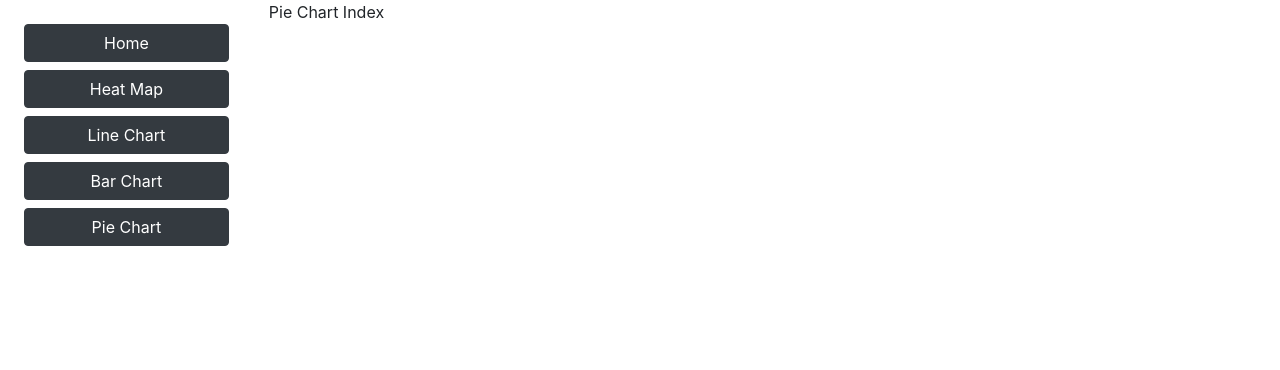
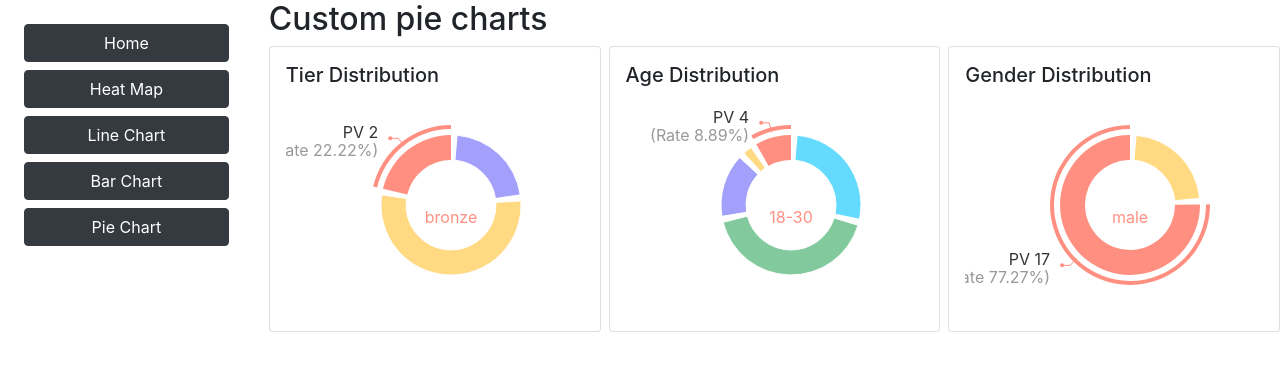
Before and after one commit to supuni9622/Chart-Demo, a React (Create React App) app in the folder my-charts/: page /pie-chart in a window 1280 px wide. Shown: the top 370 px of the page. Built offline with nearby package versions, Linux system fonts and the light colour scheme.

Commit message:
Created custom pie charts

```diff
--- /dev/null
+++ b/my-charts/src/components/pieChart/PieChart1.css
@@ -0,0 +1,10 @@
+.pie-chart-widget .pie-labels{
+    font-size: 9px;
+}
+.pie-chart-widget .pie-chart-icon{
+    color: #BDBDBD;
+}
+.pie-chart-widget .selected-label{
+    font-family: Lato,"Helvetica Neue",Helvetica,Arial,sans-serif;
+    font-size: 12px;
+}
--- /dev/null
+++ b/my-charts/src/components/pieChart/PieChart1.js
@@ -0,0 +1,90 @@
+import React, {useState, useCallback} from 'react';
+import { PieChart, Pie,  Sector, Cell} from 'recharts';
+import './PieChart1.css';
+
+const COLORS = ['#FF9081', '#FFDA83', '#A3A0FB', '#82CA9D', '#64DBFE'];
+
+const renderActiveShape = (props) => {
+    const RADIAN = Math.PI / 180;
+    const { cx, cy, midAngle, innerRadius, outerRadius, startAngle, endAngle,
+        fill, payload, percent, value } = props;
+    const sin = Math.sin(-RADIAN * midAngle);
+    const cos = Math.cos(-RADIAN * midAngle);
+    const sx = cx + (outerRadius + 5) * cos;
+    const sy = cy + (outerRadius + 5) * sin;
+    const mx = cx + (outerRadius + 15) * cos;
+    const my = cy + (outerRadius + 15) * sin;
+    const ex = mx + (cos >= 0 ? 1 : -1) * 8;
+    const ey = my;
+    const textAnchor = cos >= 0 ? 'start' : 'end';
+
+    return (
+        <g>
+            <text className="selected-label" x={cx} y={cy + 10} dy={8} textAnchor="middle" fill={fill}>{payload.name}</text>
+            <icon x={cx - 10} y={cy - 20} width={20} height={20} className="pie-chart-icon" />
+            <Sector
+                cx={cx}
+                cy={cy}
+                innerRadius={innerRadius}
+                outerRadius={outerRadius}
+                startAngle={startAngle}
+                endAngle={endAngle}
+                fill={fill}
+            />
+            <Sector
+                cx={cx}
+                cy={cy}
+                startAngle={startAngle}
+                endAngle={endAngle}
+                innerRadius={outerRadius + 6}
+                outerRadius={outerRadius + 10}
+                fill={fill}
+            />
+            <path d={`M${sx},${sy}L${mx},${my}L${ex},${ey}`} stroke={fill} fill="none" />
+            <circle cx={ex} cy={ey} r={2} fill={fill} stroke="none" />
+            <text className="pie-labels" x={ex + (cos >= 0 ? 1 : -1) * 12} y={ey} textAnchor={textAnchor} fill="#333">{`PV ${value}`}</text>
+            <text className="pie-labels" x={ex + (cos >= 0 ? 1 : -1) * 12} y={ey} dy={18} textAnchor={textAnchor} fill="#999">
+                {`(Rate ${(percent * 100).toFixed(2)}%)`}
+            </text>
+        </g>
+    );
+};
+
+const PieChartCard = ({data,title, icon}) => {
+
+   const [activeIndex, setActiveIndex] = useState(0);
+
+   const onPieEnter = useCallback((data, index) => {
+            setActiveIndex(index);
+    },[setActiveIndex]);
+
+    return (
+        <div>
+            <h5>{title}</h5>
+            <PieChart width={330} height={220}>
+                <Pie
+                    data={data}
+                    // cx={80}
+                    // cy={80}
+                    innerRadius={45}
+                    outerRadius={70}
+                    fill="#8884d8"
+                    paddingAngle={5}
+                    dataKey="value"
+                    activeIndex={activeIndex}
+                    activeShape={renderActiveShape}
+                    onMouseEnter={onPieEnter}
+                    legendType="square"
+                    startAngle={90}
+                    endAngle={450}
+                >
+                    {
+                        data.map((entry, index) => <Cell key={`cell-${index}`} fill={COLORS[index % COLORS.length]} />)
+                    }
+                </Pie>
+            </PieChart>
+        </div>
+    )
+}
+
+export default PieChartCard
--- a/my-charts/src/components/pieChart/PieChartIndex.js
+++ b/my-charts/src/components/pieChart/PieChartIndex.js
@@ -1,9 +1,45 @@
 import React from 'react';
+import {Card} from 'react-bootstrap';
+import PieChart1 from './PieChart1';
+
+const pieChartData = {
+    "gender":{
+        "male":17,
+        "female":5
+    },
+    "age":{
+        "18-30":4,
+        "31-40":1,
+        "40-50":7,
+        "50-60":20,
+        "other":13
+    },
+    "tier":{
+        "bronze":2,
+        "gold":5,
+        "silver":2
+    }
+};
+
+const genderData = Object.keys(pieChartData.gender).map((key) => ({ 'name' : key, 'value' : pieChartData.gender[key]}));
+const ageData = Object.keys(pieChartData.age).map((key) => ({ 'name' : key, 'value' : pieChartData.age[key]}));
+const tierData = Object.keys(pieChartData.tier).map((key) => ({ 'name' : key, 'value' : pieChartData.tier[key]}));
 
 const PieChartIndex = () => {
     return (
         <div>
-            Pie Chart Index
+            <h2>Custom pie charts</h2>
+            <div className='mb-3 d-flex justify-content-between'>
+                <Card className='p-3 mb-3 mr-2'>
+                    <PieChart1 title='Tier Distribution' data={tierData} />
+                </Card>
+                <Card className='p-3 mb-3 mr-2'>
+                    <PieChart1 title='Age Distribution' data={ageData} />
+                </Card>
+                <Card className='p-3 mb-3'>
+                    <PieChart1 title='Gender Distribution' data={genderData} />
+                </Card>
+            </div>
         </div>
     )
 }
```
